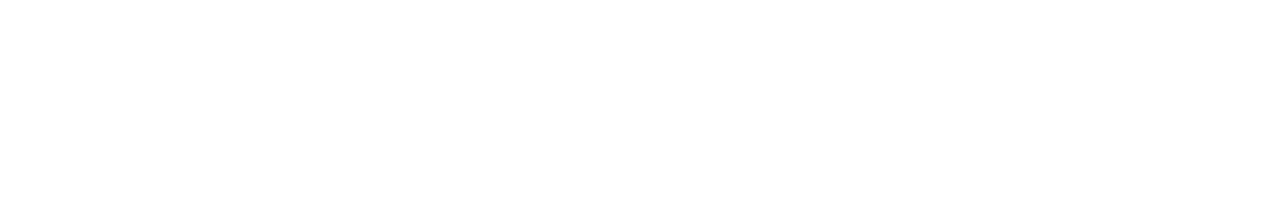
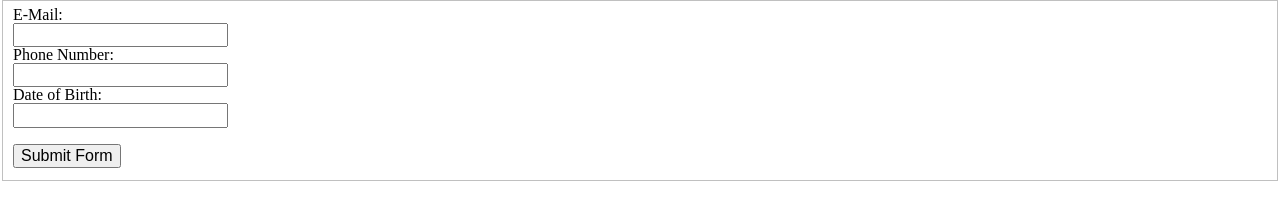
Before and after one commit to JorgeAnzaldo-ITMD362/lab2, a plain HTML site: page index.html in a window 1280 px wide. Drawn offline with Linux system fonts and the light colour scheme.

Commit message:
added HTML for the form itself

```diff
--- a/index.html
+++ b/index.html
@@ -8,6 +8,17 @@
   <link rel="stylesheet" media="screen" href="css/screen.css" />
 </head>
 <body>
+	<form method = "post"  autocomplete="on" action = "#null">
+	 <fieldset id="info">
+	  <label for="email">E-Mail:</label><br>
+	  <input type="text" id="email" name="email"><br>
+	  <label for="phone">Phone Number:</label><br>
+	  <input type="text" id="phone" name="phone"><br>
+	  <label for="date">Date of Birth:</label><br>
+	  <input type="text" id="date" name="date"><br><br>
+	  <input type="submit" value="Submit Form">
+	 </fieldset>
 
+	</form>
 </body>
 </html>
```
